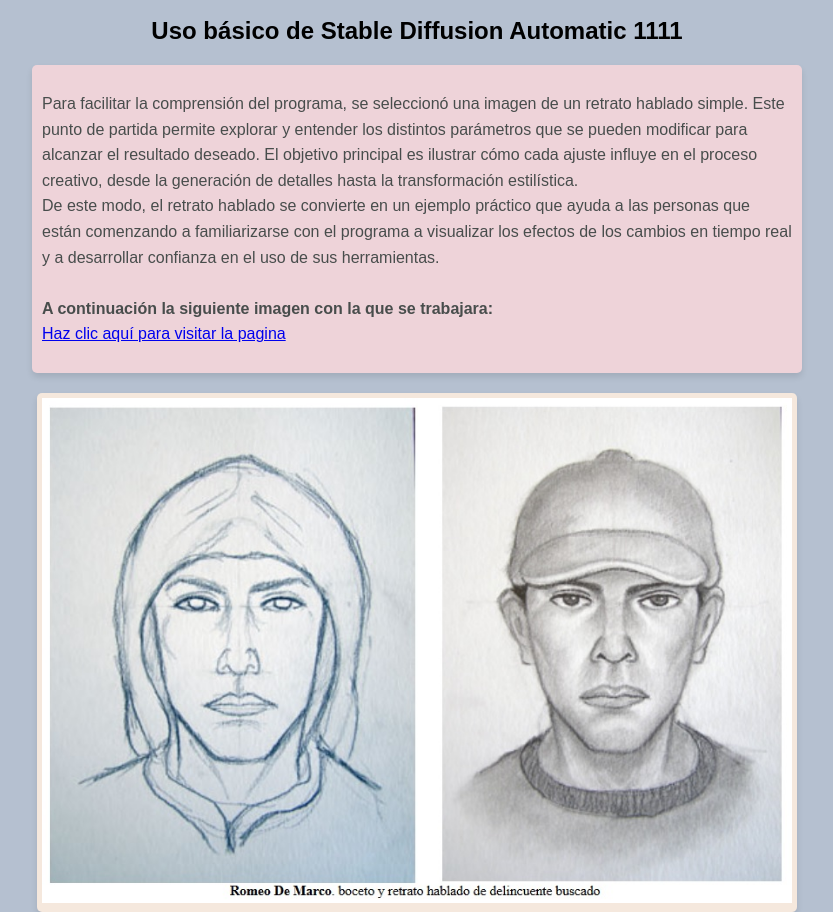
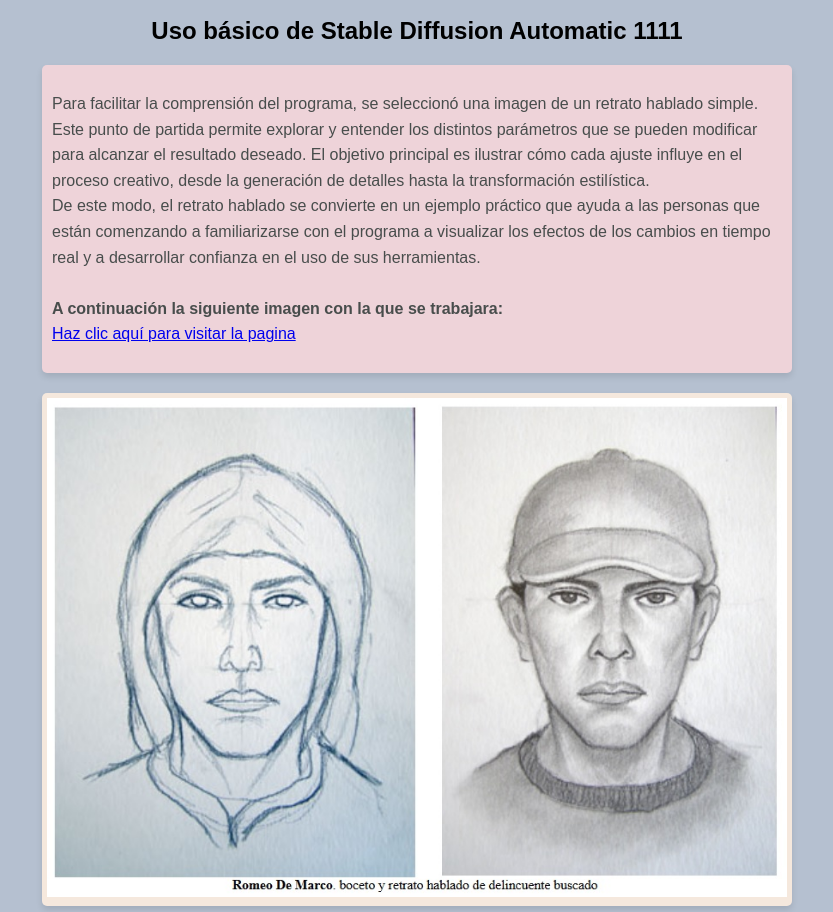
Before and after one commit to dpcyt/retrato-hablado, a plain HTML site: page index.html in a window 1280 px wide. Shown: the part 21-933 px from the top of the page, without its empty margins (223-1056 px from the left). Drawn offline with Linux system fonts and the light colour scheme.

Commit message:
Update index.html

```diff
--- a/index.html
+++ b/index.html
@@ -33,12 +33,16 @@
         /* Contenedores */
         .contenedor {
             margin: 20px auto;
+            width: 90%;  /* El contenedor ocupará el 90% del ancho disponible */
+            max-width: none;  /* Elimina cualquier límite en el ancho máximo */
             max-width: 750px;
             padding: 20px;
             background-color: #fff;
             border-radius: 10px;
             box-shadow: 0 4px 6px rgba(0, 0, 0, 0.1);
+            box-sizing: border-box; /* Asegura que el padding no afecte el ancho */
         }
+
 
         /* Contenedor de texto */
         .contenedor.texto {
```
